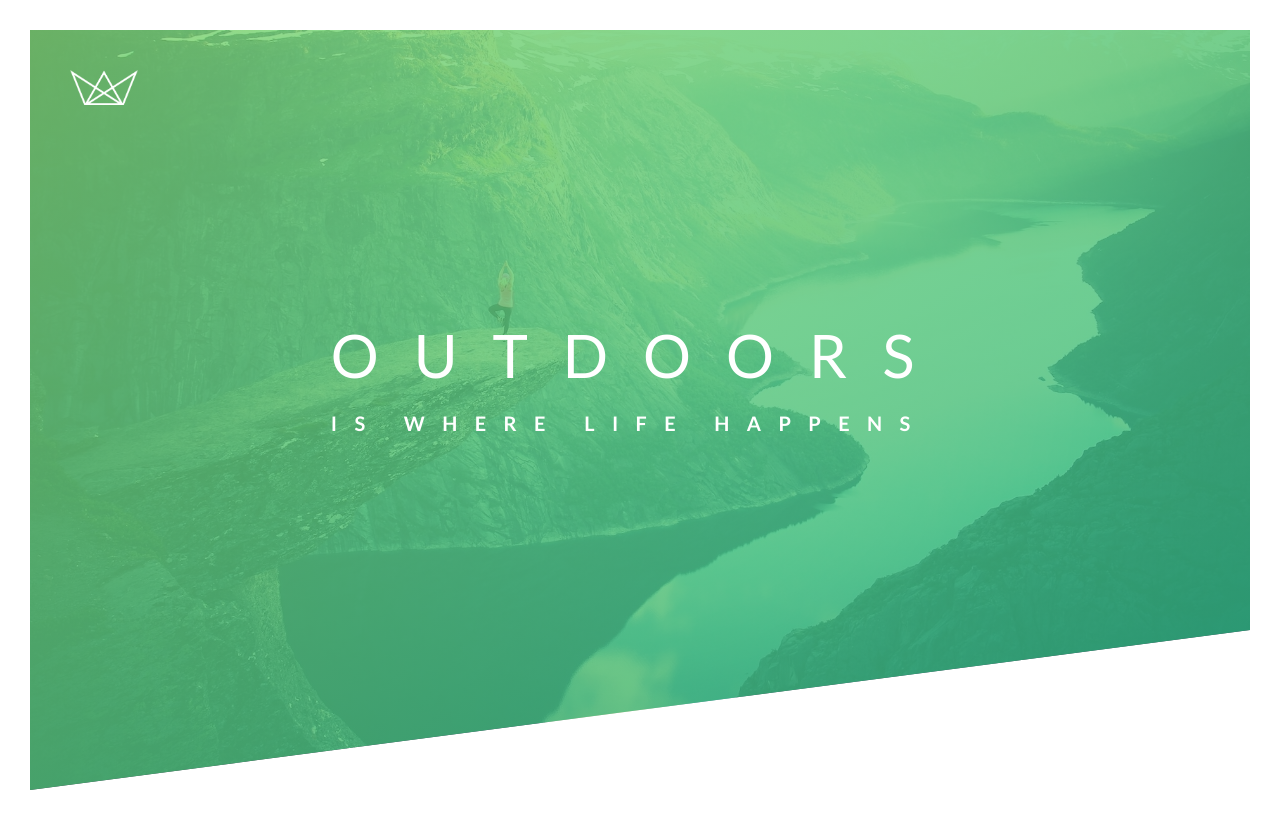
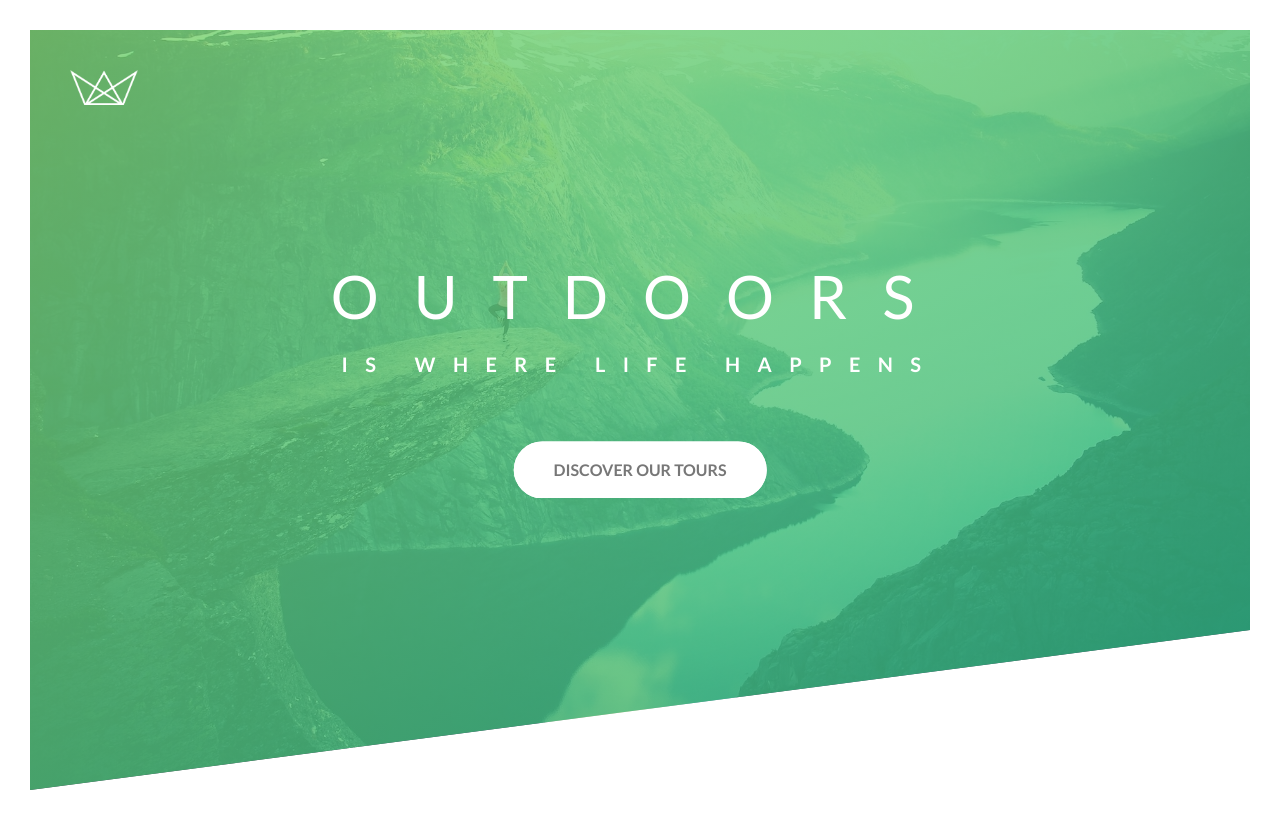
Before and after one commit to chipa014/Natours, a React (Create React App) app: page / in a window 1280 px wide. Built offline with nearby package versions, Linux system fonts and the light colour scheme.

Commit message:
Header animations

```diff
--- /dev/null
+++ b/src/Header/Button.js
@@ -0,0 +1,19 @@
+import styles from "./Button.module.css";
+
+const Button = function (props) {
+  const inheritedStyles = props.className
+    .split(" ")
+    .map((style) => styles[style])
+    .reduce((style, str) => `${str} ${style}`, "");
+  return (
+    <a
+      href="#"
+      onClick={props.onClick}
+      className={`${styles.btn} ${inheritedStyles}`}
+    >
+      {props.children}
+    </a>
+  );
+};
+
+export default Button;
--- /dev/null
+++ b/src/Header/Button.module.css
@@ -0,0 +1,66 @@
+.btn:link,
+.btn:visited {
+  text-transform: uppercase;
+  text-decoration: none;
+  padding: 15px 40px;
+  display: inline-block;
+  margin-top: 60px;
+  font-size: 50%;
+  border-radius: 500px;
+  transition: all 0.3s;
+  position: relative;
+}
+
+.btn:hover {
+  transform: translate(0, -3px);
+  box-shadow: 0 10px 20px var(--shadow-color);
+}
+
+.btn:active {
+  transform: translate(0, -1px);
+  box-shadow: 0 5px 10px var(--shadow-color);
+}
+
+.btn::after {
+  content: "";
+  display: inline-block;
+  height: 100%;
+  width: 100%;
+  border-radius: 500px;
+  position: absolute;
+  top: 0;
+  left: 0;
+  z-index: -1;
+  transition: all 0.4s;
+}
+
+.btn:hover::after {
+  transform: scaleX(1.4) scaleY(1.6);
+  opacity: 0;
+}
+
+.btn-white {
+  background-color: var(--white);
+  color: var(--text-color);
+}
+
+.btn-white::after {
+  background-color: var(--white);
+}
+
+.btn-animated {
+  animation: moveInBottom 0.5s ease-out 0.75s;
+  animation-fill-mode: backwards;
+}
+
+@keyframes moveInBottom {
+  0% {
+    opacity: 0;
+    transform: translateY(30px);
+  }
+
+  100% {
+    opacity: 1;
+    transform: translateY(0);
+  }
+}
--- a/src/Header/TextBox.js
+++ b/src/Header/TextBox.js
@@ -1,3 +1,5 @@
+import Button from "./Button";
+
 import styles from "./TextBox.module.css";
 
 const TextBox = function (props) {
@@ -10,6 +12,7 @@
         <span className={styles["heading-primary-sub"]}>
           {props.headingSub}
         </span>
+        <Button className="btn-white btn-animated">Discover our tours</Button>
       </h1>
     </div>
   );
--- a/src/Header/TextBox.module.css
+++ b/src/Header/TextBox.module.css
@@ -30,6 +30,7 @@
   top: 45%;
   left: 50%;
   transform: translate(-50%, -50%);
+  text-align: center;
 }
 
 @keyframes moveInLeft {
--- a/src/index.css
+++ b/src/index.css
@@ -7,9 +7,12 @@
   --medium-green: #55c57a;
   --dark-green: #28b485;
   --text-color: #777;
+  --white: #fff;
 
   --light-green-opaque: #7ed56fcc;
   --dark-green-opaque: #28b485cc;
+
+  --shadow-color: #0003;
 }
 
 body {
```
